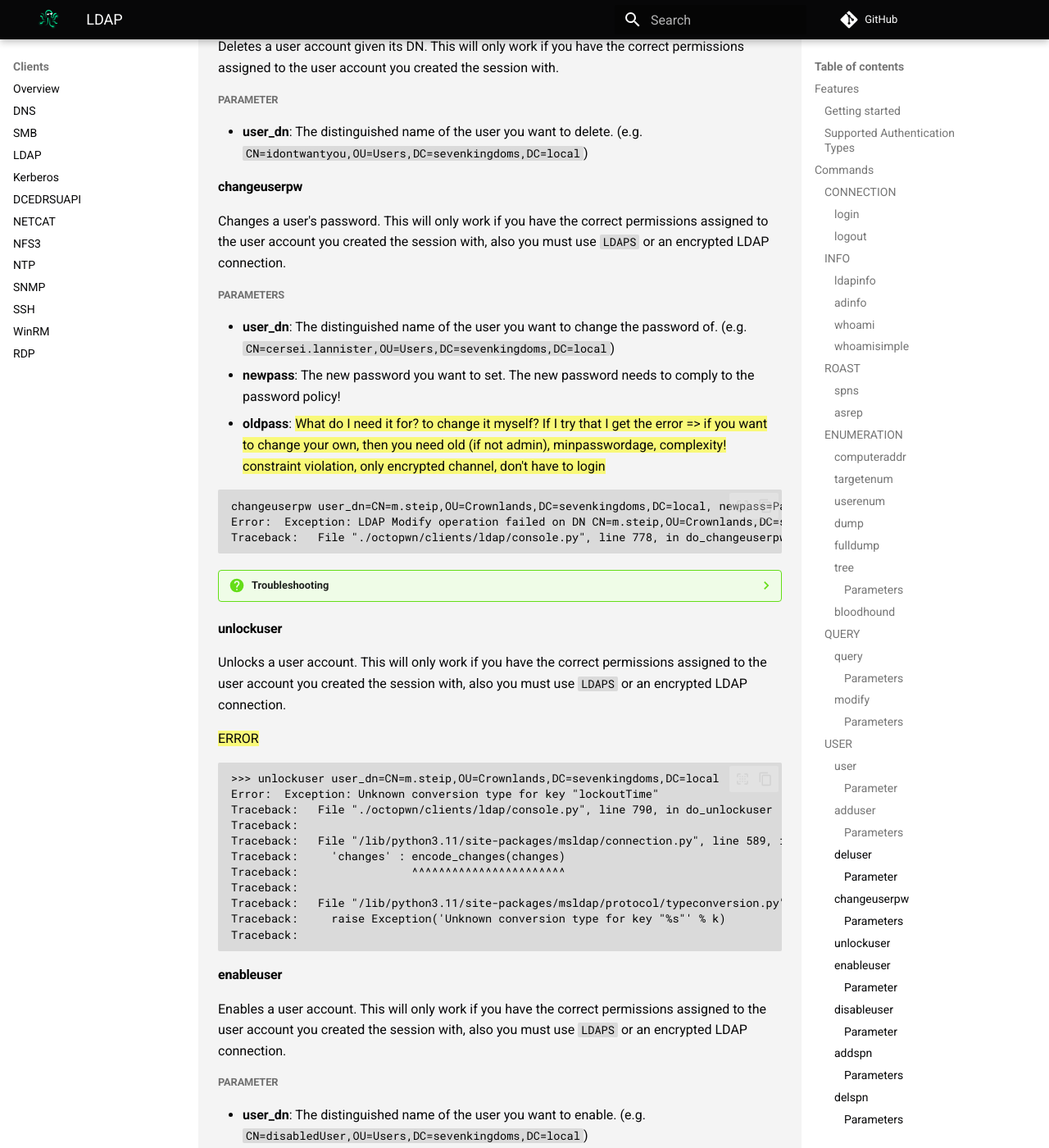
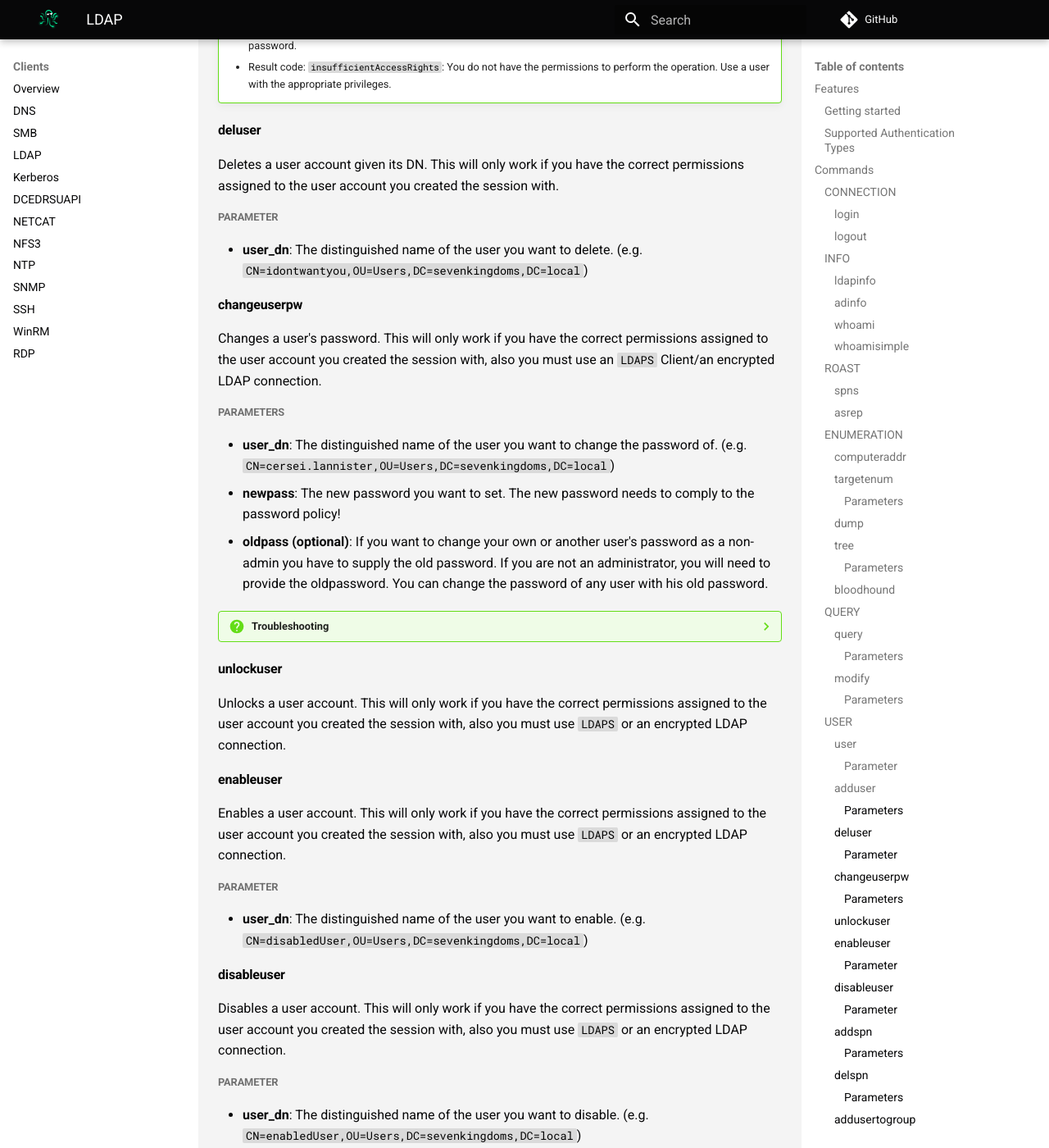
Before and after one commit to octopwn/octopwn-wasm-documentation, an MkDocs documentation site: the page built from docs/plugins/clients/ldap.md, in a window 1280 px wide and 1400 px high, scrolled down 7609 px. Shown: the whole window at 82% size. Built offline with MkDocs 1.6.1 and Material for MkDocs 9.7.7, drawn with Linux system fonts in a browser that asks for light colours; comment, search, counter and statistics services are not loaded; some of the changed text lies outside the part shown.

````diff
--- a/docs/plugins/clients/ldap.md
+++ b/docs/plugins/clients/ldap.md
@@ -99,16 +99,15 @@ Lists all user objects who have the UAC_PASSW_NOTREQ flag set. This serves as en
 #### computeraddr
 Lists all machine account's DNS name. This lists all computers in the domain. This can be used to identify possibly interesting targets in the domain without doing a port scan on the netowrk.
 #### targetenum
-Fetches all machine account hostnames and adds them to the `Targets Window`. In case a default `resolver` is set up with an active `DNS session` all domain names will be resolved as well before storing them in the `Targets Window`. To do that, create a client of type DNS. {==Is that how I do that? I tried the DNS client and it didnt really work...==}
+Fetches all machine account hostnames and adds them to the `Targets Window`. In case a default `resolver` is set up with an active `DNS session` all domain names will be resolved as well before storing them in the `Targets Window`. To do that, create a client of type DNS.
 
-#### userenum
-{==TODO Tamas: Please remove==}
+!!! info "Troubleshooting"
+	Make sure you have clicked the login button, otherwise you will get the error `Exception: 'NoneType' object has no attribute '_ldapinfo'`.
+##### Parameters
+- resolve: Specifies if you want the DNS resolver to automatically resolve the target host names so they are correctly populated in the targets window.
 
 #### dump
 Fetches detailed user and machine account information and stores it in two separate .tsv files. To access the files go to the file browser window and browse to `/browserfs/volatile`. From there you can download the file to your local Downloads folder. We recommend checking the user and machine descriptions for passwords or otherwise sensitive information.
-
-#### fulldump
-{==TODO: Not working==}
 
 #### tree
 Prints out a tree from the given DN, with a given depth.
@@ -119,6 +118,9 @@ Prints out a tree from the given DN, with a given depth.
 
 #### bloodhound
 This command runs a custom [bloodhound](https://bloodhound.readthedocs.io/en/latest/index.html) ingestor. It will gather information on domains, computers, users, gpos, groups and containers. The output is saved into the FILE browser under `/browserfs/volatile` as a standard bloodhound zip file. You can then import the file into bloodhound.
+
+!!! info
+	The currently implemented ingestor is written for BloodHound v1, not the newer BloodHound CE.
 
 ### QUERY
 #### query
@@ -166,45 +168,21 @@ Deletes a user account given its DN. This will only work if you have the correct
 - **user_dn**: The distinguished name of the user you want to delete. (e.g. `CN=idontwantyou,OU=Users,DC=sevenkingdoms,DC=local`)
 
 #### changeuserpw
-Changes a user's password. This will only work if you have the correct permissions assigned to the user account you created the session with, also you must use `LDAPS` or an encrypted LDAP connection.
+Changes a user's password. This will only work if you have the correct permissions assigned to the user account you created the session with, also you must use an `LDAPS` Client/an encrypted LDAP connection.
 
 ##### Parameters
 
 - **user_dn**: The distinguished name of the user you want to change the password of. (e.g. `CN=cersei.lannister,OU=Users,DC=sevenkingdoms,DC=local`)
 - **newpass**: The new password you want to set. The new password needs to comply to the password policy!
-- **oldpass**: {==What do I need it for? to change it myself? If I try that I get the error => if you want to change your own, then you need old (if not admin), minpasswordage, complexity! constraint violation, only encrypted channel, don't have to login==}
-
-```
-changeuserpw user_dn=CN=m.steip,OU=Crownlands,DC=sevenkingdoms,DC=local, newpass=Passw0rd1, oldpass=Passw0rd
-Error:  Exception: LDAP Modify operation failed on DN CN=m.steip,OU=Crownlands,DC=sevenkingdoms,DC=local! Result code: "constraintViolation" Reason: "b'0000052D: AtrErr: DSID-03190FC9, #1:\n\t0: 0000052D: DSID-03190FC9, problem 1005 (CONSTRAINT_ATT_TYPE), data 0, Att 9005a (unicodePwd)\n\x00'"
-Traceback:   File "./octopwn/clients/ldap/console.py", line 778, in do_changeuserpw
-```
-
+- **oldpass (optional)**: If you want to change your own or another user's password as a non-admin you have to supply the old password. If you are not an administrator, you will need to provide the oldpassword. You can change the password of any user with his old password.
 ??? question "Troubleshooting"
-	- You get the error: `Cannot fulfill request error`: You have to use an encrypted connection to modify the password. When creating a client you need to choose the `LDAPS` instead of `LDAP` as client type!
+	- You get the error: `constraintViolation`: Changing the password is only possible from an **encrypted LDAPS Client**. Create an LDAPS client from the clients window on the side and try changing the password with an encrypted session again.
 	- Error: `LDAP Add operation failed on DN user! Result code: "noSuchObject"`: You probably used the SAM Account name. You need to use the full distinguished name.
-	- Result code: `unwillingToPerform`: The password does not correspond to the password policy, choose a better password.
+	- Result code: `unwillingToPerform`: The password does not correspond to the password policy, choose a better password. You need to keep in mind the minimum password age, if you or the user recently changed the password you might not be able to change it immediately. Be aware of the password complexity and length of the password.
 	- Result code: `insufficientAccessRights`: You do not have the permissions to perform the operation. Use a user with the appropriate privileges.
 
 #### unlockuser
 Unlocks a user account. This will only work if you have the correct permissions assigned to the user account you created the session with, also you must use `LDAPS` or an encrypted LDAP connection.
-
-{==ERROR==}
-
-```
->>> unlockuser user_dn=CN=m.steip,OU=Crownlands,DC=sevenkingdoms,DC=local
-Error:  Exception: Unknown conversion type for key "lockoutTime"
-Traceback:   File "./octopwn/clients/ldap/console.py", line 790, in do_unlockuser
-Traceback:
-Traceback:   File "/lib/python3.11/site-packages/msldap/connection.py", line 589, in modify
-Traceback:     'changes' : encode_changes(changes)
-Traceback:                 ^^^^^^^^^^^^^^^^^^^^^^^
-Traceback:
-Traceback:   File "/lib/python3.11/site-packages/msldap/protocol/typeconversion.py", line 469, in encode_changes
-Traceback:     raise Exception('Unknown conversion type for key "%s"' % k)
-Traceback:
-```
-
 #### enableuser
 Enables a user account. This will only work if you have the correct permissions assigned to the user account you created the session with, also you must use `LDAPS` or an encrypted LDAP connection.
 
@@ -231,19 +209,6 @@ Removes an SPN record from a given DN. This will only work if you have the corre
 ##### Parameters
 - **user_dn**: The distinguished name of the user you want to delete the SPN from. (e.g. `CN=cersei.lannister,OU=Crownlands,DC=sevenkingdoms,DC=local`)
 - **spn**: The service principal name you wish to set. (e.g. `MSSQLSvc/kingslanding.sevenkingdoms.local`)
-
-{==throws an error but works==}
-
-```
->>> delspn user_dn=CN=m.steip,OU=Crownlands,DC=sevenkingdoms,DC=local, spn=MSSQLSvc/kingslanding.sevenkingdoms.local
-SPN removed!
-Error:  Exception: object of type 'bool' has no len()
-Traceback:   File "/lib/python3.11/site-packages/octopwn/clients/base.py", line 638, in remote_command_internal
-Traceback:     elif len(res) != 2:
-Traceback:          ^^^^^^^^
-Traceback:
-```
-
 #### addusertogroup
 Assigns a user to a specific group. This will only work if you have the correct permissions assigned to the user account you created the session with, also you must use `LDAPS` or an encrypted LDAP connection.
 
--- a/mkdocs.yml
+++ b/mkdocs.yml
@@ -42,7 +42,6 @@ nav:
   - 'Getting started':
     - 'Getting Started' : 'user-guide/gettingstarted.md'
     - 'Modes of Operation': 'user-guide/modesofoperation.md'
-    - 'Core Functionalities': 'user-guide/corefunctionalities.md'
     - 'Install': 'setup/install.md'
 
   - 'Clients':
````
Also changed, not shown: docs/plugins/clients/dns.md (+1 -1 lines), docs/plugins/clients/smb.md (+4 -8 lines), docs/user-guide/gettingstarted.md (+9 -6 lines).
